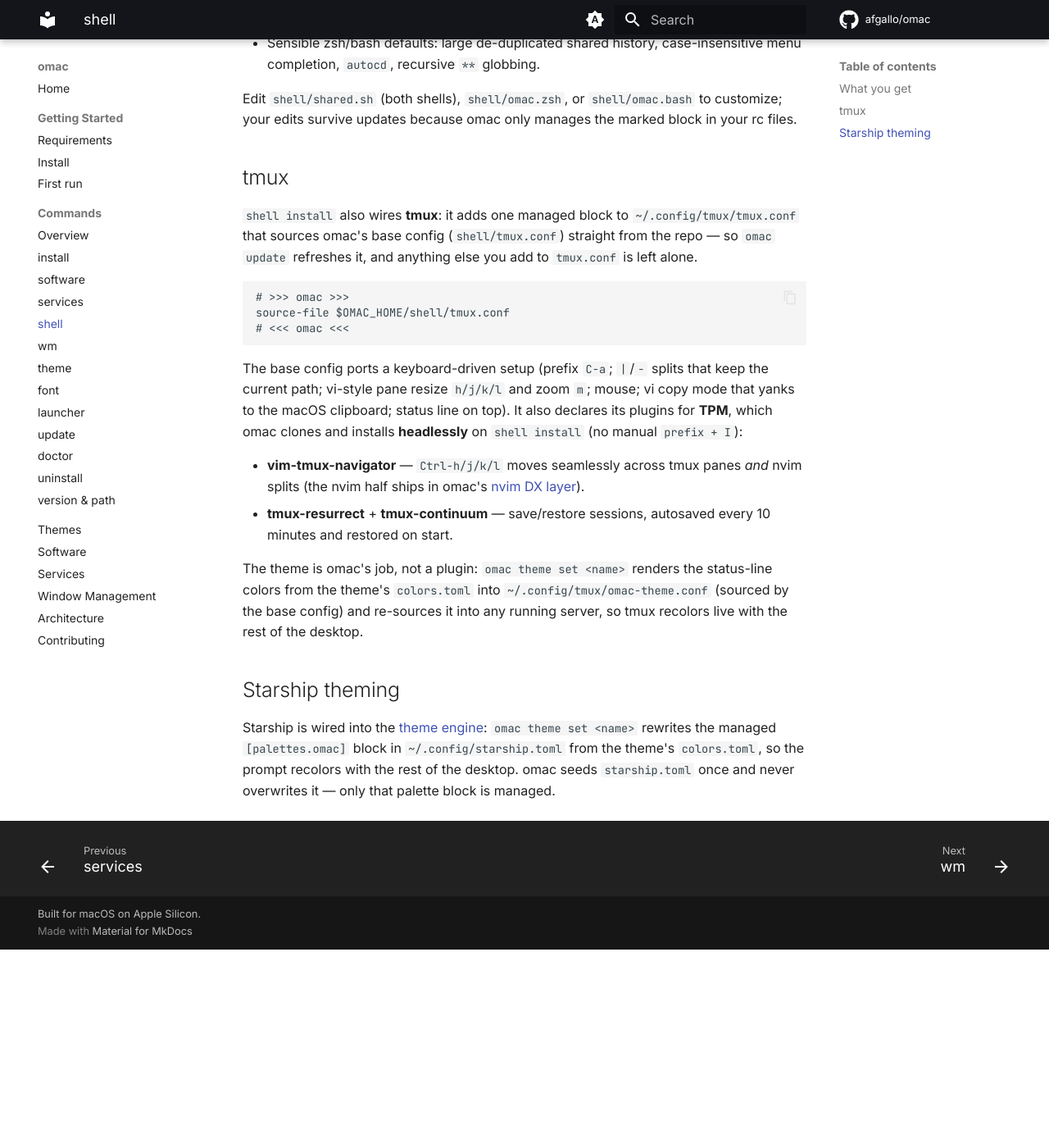
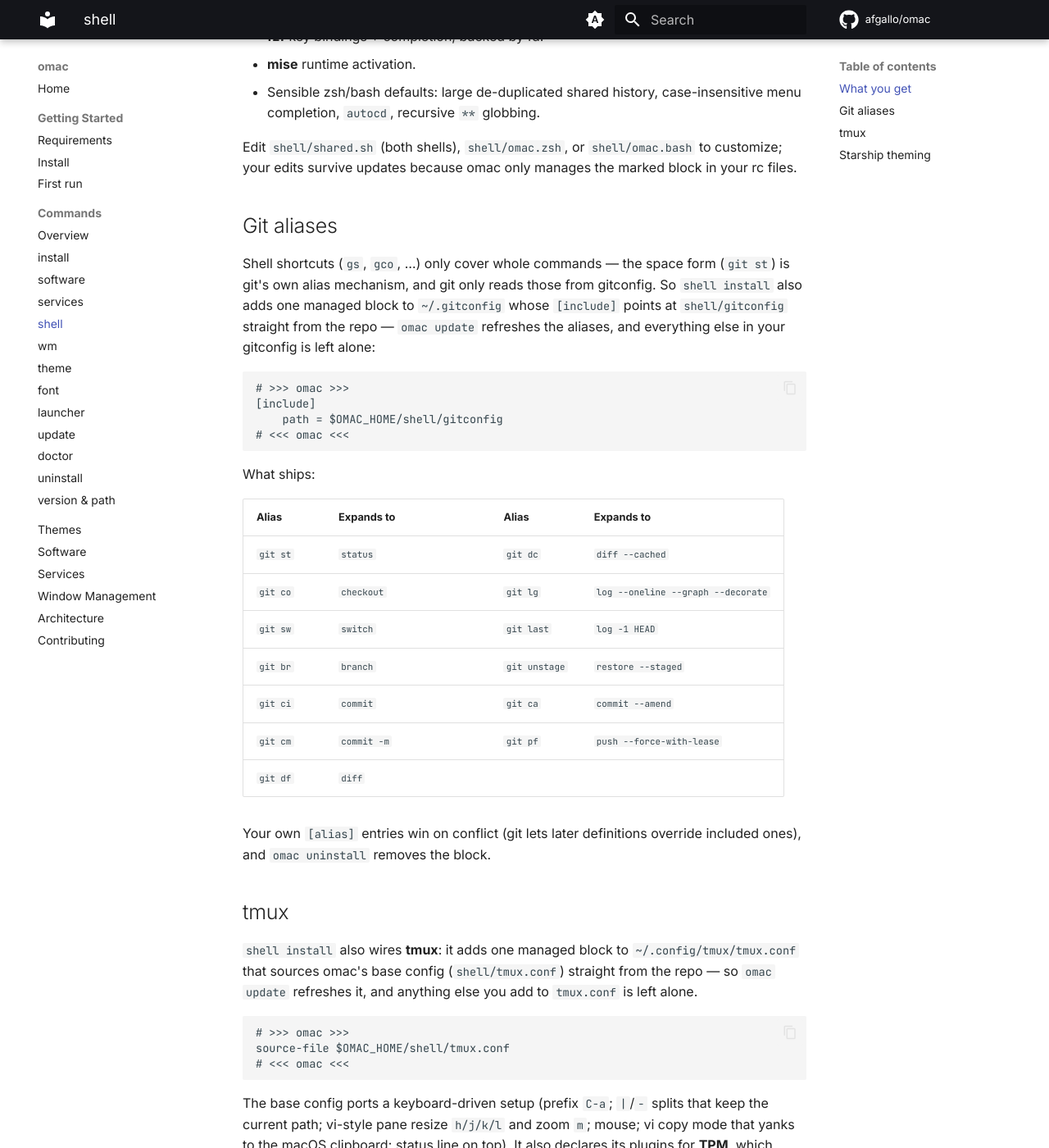
Before and after one commit to afgallo/omac, an MkDocs documentation site: the page built from docs/commands/shell.md, in a window 1280 px wide and 1400 px high, scrolled down 796 px. Shown: the whole window at 82% size. Built offline with MkDocs 1.6.1 and Material for MkDocs 9.7.7, drawn with Linux system fonts in a browser that asks for light colours; comment, search, counter and statistics services are not loaded; before the commit the page ends 1954 px from its top, so only the background shows below that; some of the changed text lies outside the part shown.

Commit message:
feat(shell): wire git aliases (git st & co) into ~/.gitconfig
shell install now adds a managed block to ~/.gitconfig whose [include]
points at the new shell/gitconfig in the repo — same repo-pointing trick
as the rc fragments, so omac update refreshes the aliases with no
re-wire and uninstall removes only the block. Ships the classic short
forms (st, co, sw, br, ci, ca, cm, df, dc, lg, last, unstage, pf) plus
a few more g* shell shortcuts in shared.sh (gaa, gcm, gsw, gpf, gst,
gstp). OMAC_GITCONFIG is a paths.zsh override so tests stay hermetic.

Claude-Session: https://claude.ai/code/session_01BEgJqMKPSxLxP9gmAtLpn8

````diff
--- a/docs/commands/shell.md
+++ b/docs/commands/shell.md
@@ -3,8 +3,8 @@
 Configure the interactive shell: modern aliases, tool integrations, and the Starship prompt.
 
 ```
-omac shell install   wire ~/.zshrc + ~/.bashrc, seed Starship, wire tmux, paint the palette
-omac shell status    show which shells (and tmux) are wired
+omac shell install   wire ~/.zshrc + ~/.bashrc, seed Starship, wire git aliases + tmux, paint the palette
+omac shell status    show which shells (and git, tmux) are wired
 ```
 
 `software` installs the CLI layer (Starship, zoxide, fzf, eza, bat, fd, ripgrep, mise, tmux); `shell`
@@ -26,6 +26,8 @@ safe to source before `omac software install` has run — it lights up whatever
 - **Starship** as the default prompt, colored by the active omac theme.
 - **Modern replacements** — `ls`→eza, `cat`→bat, `cd`→zoxide (frecency jumps), `find`→fd,
   `grep`→ripgrep, `vim`→nvim, plus `lg`=lazygit and a set of `g*` git shortcuts.
+- **Git aliases** — the classic short forms (`git st`, `git co`, `git lg`, …), wired into
+  `~/.gitconfig`. See [Git aliases](#git-aliases).
 - **fzf** key bindings + completion, backed by fd.
 - **mise** runtime activation.
 - Sensible zsh/bash defaults: large de-duplicated shared history, case-insensitive
@@ -33,6 +35,35 @@ safe to source before `omac software install` has run — it lights up whatever
 
 Edit `shell/shared.sh` (both shells), `shell/omac.zsh`, or `shell/omac.bash` to customize; your
 edits survive updates because omac only manages the marked block in your rc files.
+
+## Git aliases
+
+Shell shortcuts (`gs`, `gco`, …) only cover whole commands — the space form (`git st`) is git's
+own alias mechanism, and git only reads those from gitconfig. So `shell install` also adds one
+managed block to `~/.gitconfig` whose `[include]` points at `shell/gitconfig` straight from the
+repo — `omac update` refreshes the aliases, and everything else in your gitconfig is left alone:
+
+```gitconfig
+# >>> omac >>>
+[include]
+	path = $OMAC_HOME/shell/gitconfig
+# <<< omac <<<
+```
+
+What ships:
+
+| Alias | Expands to | | Alias | Expands to |
+|-------|------------|-|-------|------------|
+| `git st` | `status` | | `git dc` | `diff --cached` |
+| `git co` | `checkout` | | `git lg` | `log --oneline --graph --decorate` |
+| `git sw` | `switch` | | `git last` | `log -1 HEAD` |
+| `git br` | `branch` | | `git unstage` | `restore --staged` |
+| `git ci` | `commit` | | `git ca` | `commit --amend` |
+| `git cm` | `commit -m` | | `git pf` | `push --force-with-lease` |
+| `git df` | `diff` | | | |
+
+Your own `[alias]` entries win on conflict (git lets later definitions override included ones),
+and `omac uninstall` removes the block.
 
 ## tmux
 
````
Also changed, not shown: README.md (+1 -1 lines), 7 other files.
